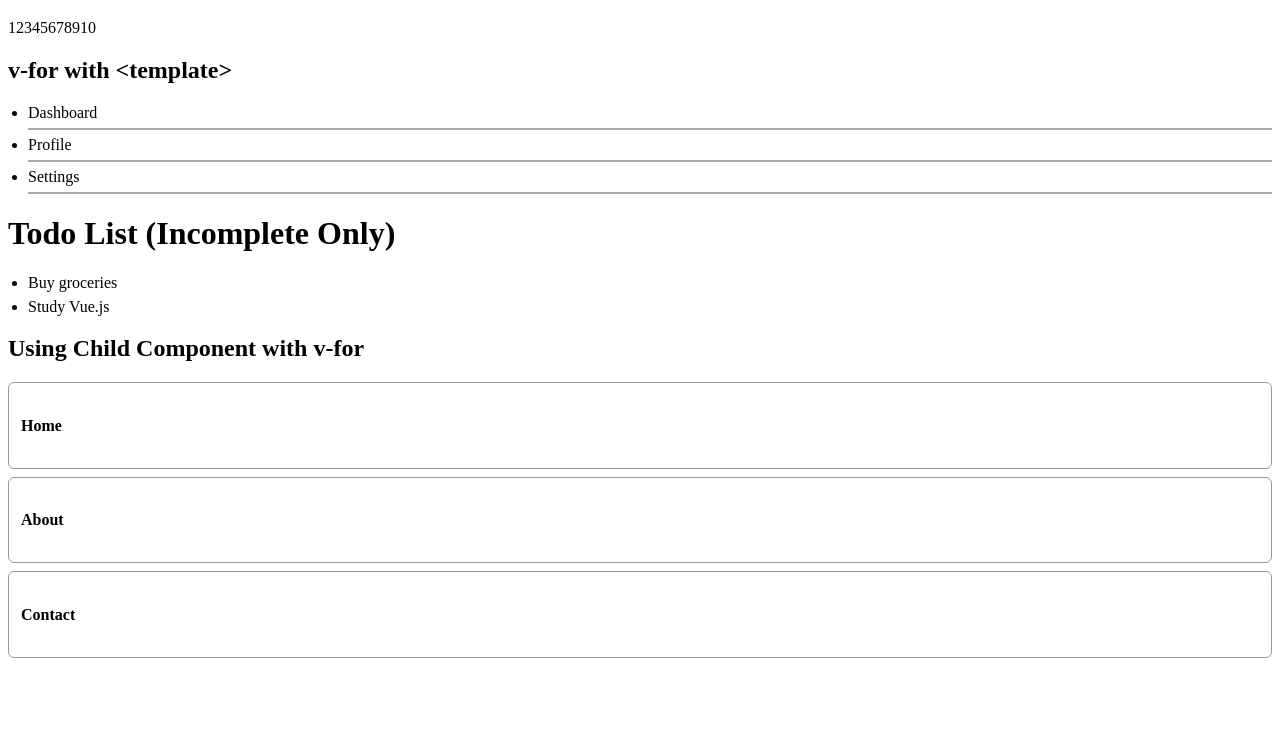
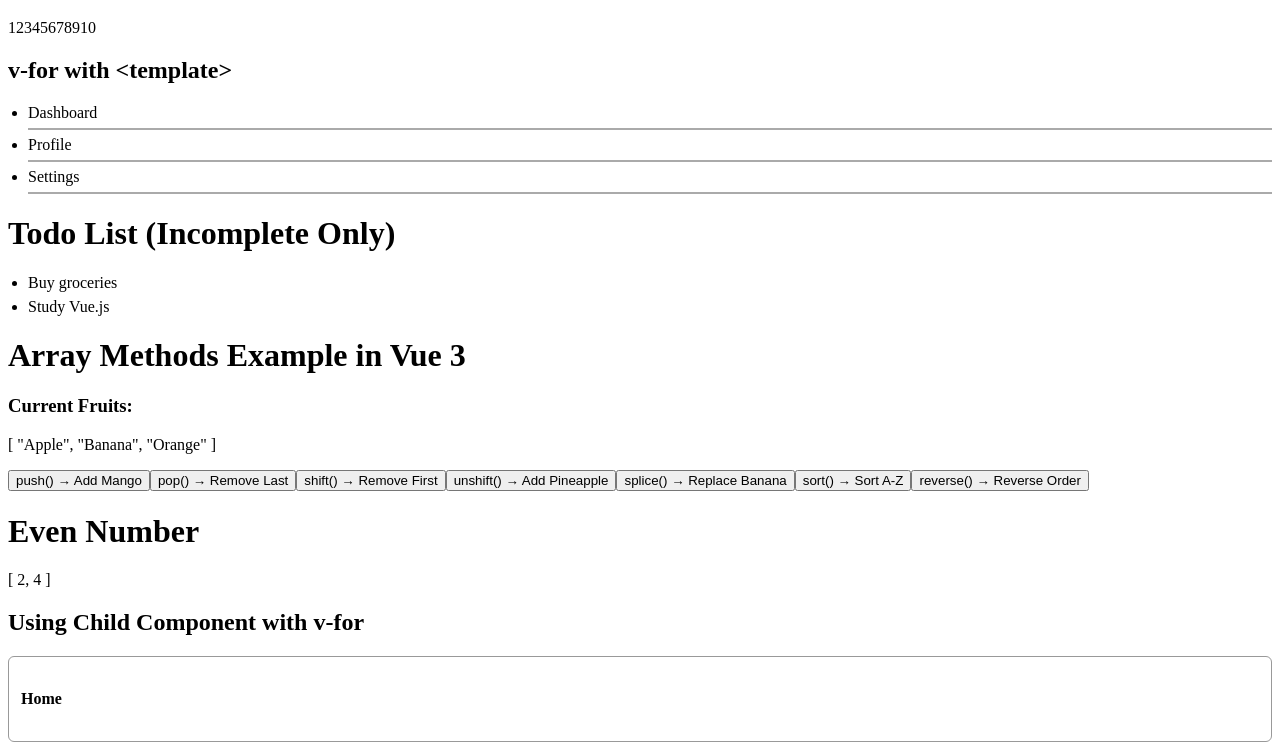
Before and after one commit to om-jasoliya91/vuedemo, a Vue app: page /for in a window 1280 px wide. Shown: the part 432-1180 px from the top of the page. Before the commit the page ends 1098 px from the top, so only its background shows below. Built offline with nearby package versions, Linux system fonts and the light colour scheme.

Commit message:
array methods and even number using filter

```diff
--- a/src/components/practise/VforExample.vue
+++ b/src/components/practise/VforExample.vue
@@ -1,5 +1,5 @@
 <script setup>
-import { ref, reactive } from 'vue'
+import { ref, reactive, computed } from 'vue'
 
 
 // simple text from parent
@@ -25,6 +25,54 @@ const todos = ref([
   { id: 2, name: "Wash car", isComplete: true },
   { id: 3, name: "Study Vue.js", isComplete: false }
 ])
+
+// reactive list
+const fruits = ref(["Apple", "Banana", "Orange"])
+
+// push() → add item at end
+function addFruit() {
+  fruits.value.push("Mango")
+}
+
+// pop() → remove last item
+function removeLast() {
+  fruits.value.pop()
+}
+
+// shift() → remove first item
+function removeFirst() {
+  fruits.value.shift()
+}
+
+// unshift() → add item at start
+function addAtStart() {
+  fruits.value.unshift("Pineapple")
+}
+
+// splice() → remove or replace items
+function spliceExample() {
+  // remove 1 item at index 1 and replace with "Grapes"
+  fruits.value.splice(1, 1, "Grapes")
+}
+
+// sort() → alphabetical sort
+function sortFruits() {
+  fruits.value.sort()
+}
+
+// reverse() → reverse array order
+function reverseFruits() {
+  fruits.value.reverse()
+}
+
+
+
+const numbers = ref([1, 2, 3, 4, 5])
+
+const evenNumbers = computed(() => {
+  return numbers.value.filter(n => n % 2 === 0)
+})
+
 
 
 </script>
@@ -76,7 +124,21 @@ That means the v-if condition will not have access to variables from the scope o
     </template>
   </ul>
 
+  <h1>Array Methods Example in Vue 3</h1>
 
+  <h3>Current Fruits:</h3>
+  <p>{{ fruits }}</p>
+
+  <button @click="addFruit">push() → Add Mango</button>
+  <button @click="removeLast">pop() → Remove Last</button>
+  <button @click="removeFirst">shift() → Remove First</button>
+  <button @click="addAtStart">unshift() → Add Pineapple</button>
+  <button @click="spliceExample">splice() → Replace Banana</button>
+  <button @click="sortFruits">sort() → Sort A-Z</button>
+  <button @click="reverseFruits">reverse() → Reverse Order</button>
+
+  <h1>Even Number</h1>
+  <p>{{ evenNumbers }}</p>
 </template>
 
 <style scoped>
```
